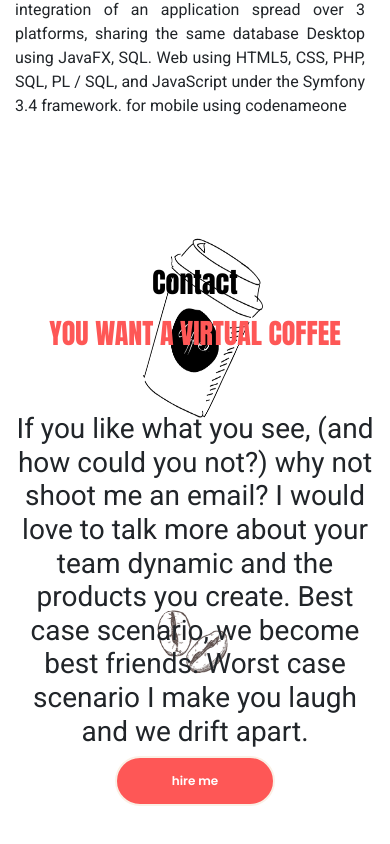
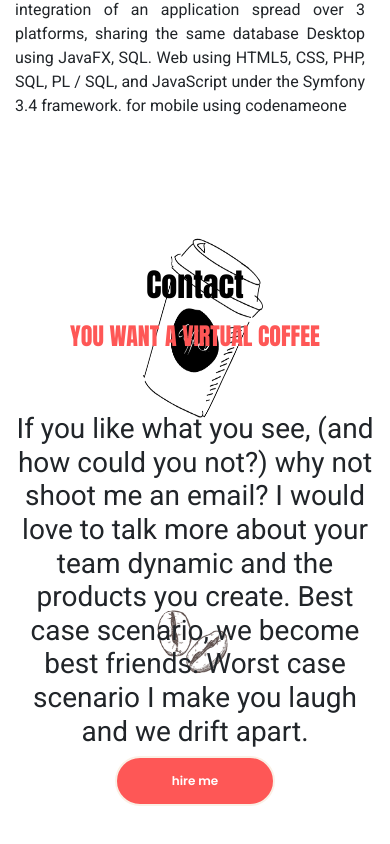
Before and after one commit to hassenjallel/portfolio, a React (Create React App) app: page / in a window 390 px wide. Shown: the part 4759-5603 px from the top of the page. Built offline with nearby package versions, Linux system fonts and the light colour scheme; a web font is replaced by a local one.

Commit message:
last commit1

```diff
--- a/src/PortfolioContainer/ContactMe/contactme.css
+++ b/src/PortfolioContainer/ContactMe/contactme.css
@@ -355,7 +355,7 @@
   }
   .title2-contact {
     left: 0%;
-    font-size: 28px;
+    font-size: 24px;
     font-weight: bold;
         position: relative;
     top:10px
@@ -363,7 +363,7 @@
   }
   .title-contact {
     left: 0%;
-    font-size: 28px;
+    font-size: 32px;
     font-weight: bold;
     position: relative;
     padding-bottom: 0;
@@ -407,13 +407,13 @@
   }
   .title2-contact {
     left: 0%;
-    font-size: 28px;
+    font-size: 24px;
     font-weight: bold;
         position: relative;
   }
   .title-contact {
     left: 0%;
-    font-size: 28px;
+    font-size: 32px;
     font-weight: bold;
         position: relative;
     padding-bottom: 0;
@@ -445,13 +445,13 @@
   }
   .title2-contact {
     left: 0%;
-    font-size: 28px;
+    font-size: 24px;
     font-weight: bold;
     position: relative;
   }
   .title-contact {
     left: 0%;
-    font-size: 28px;
+    font-size: 32px;
     font-weight: bold;
     position: relative;
     padding-bottom: 0;
@@ -489,14 +489,14 @@
     }
     .title2-contact {
       left: 0%;
-      font-size: 28px;
+      font-size: 24px;
       position: relative;
       font-weight: bold;
 
     }
     .title-contact {
       left: 0%;
-      font-size: 28px;
+      font-size: 32px;
       font-weight: bold;
       position: relative;
       padding-bottom: 0;
@@ -539,7 +539,7 @@
   }
   .title2-contact {
     left: 0%;
-    font-size: 24px;
+    font-size: 18px;
     font-weight: bold;
         position: relative;
   }
@@ -580,7 +580,7 @@
     }
     .title2-contact {
       left: 0%;
-      font-size: 18px;
+      font-size: 16px;
       font-weight: bold;
             position: relative;
       top:160px
```
